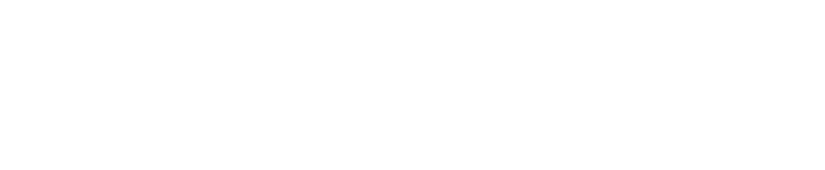
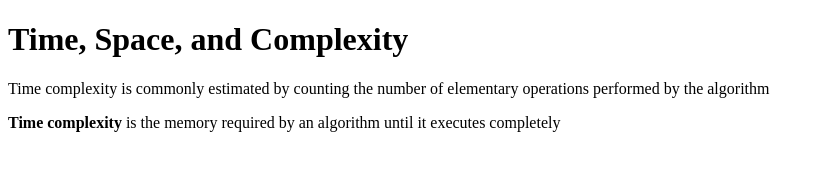
Before and after one commit to acciojob/time-and-space-complexity-FIROJ-ANSARI, a website: page main.html in a window 1280 px wide. Shown: the whole page, without its empty margins (0-825 px from the left). Drawn offline with Linux system fonts and the light colour scheme.

Commit message:
created a submission

```diff
--- a/main.html
+++ b/main.html
@@ -7,8 +7,10 @@
 </head>
 
 <body>
-	<!-- the entire body must be written by student -->
-    <script type="text/javascript" src="./script.js">
+     <h1>Time, Space, and Complexity</h1>
+	<p>Time complexity is commonly estimated by counting the number of elementary operations performed by the algorithm</p>
+    <p><b>Time complexity</b> is the memory required by an algorithm until it executes completely</p>
+	<script type="text/javascript" src="./script.js">
 </script>
 
 </body>
```
